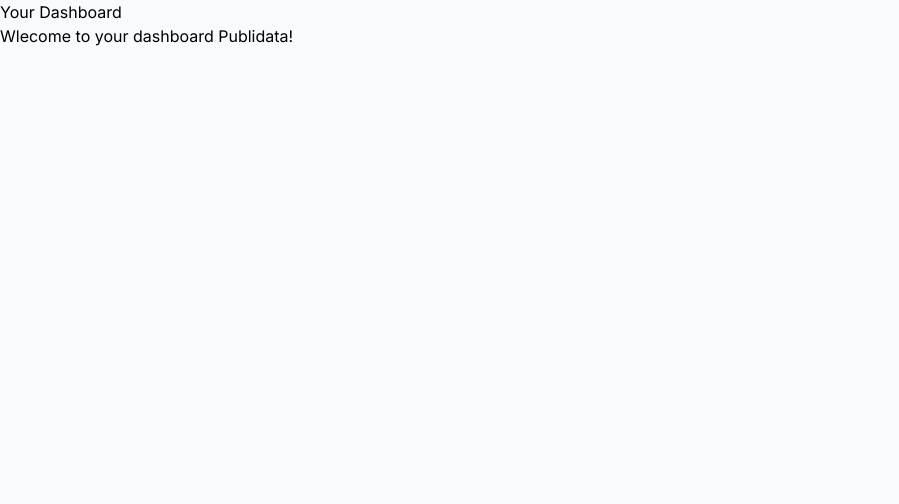
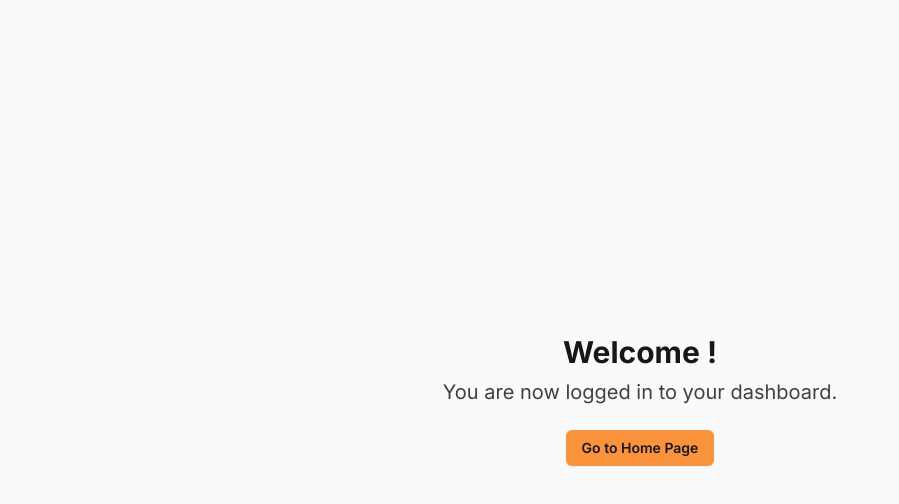
Before and after one commit to remilavigne/JamLab, a Next.js app: page /admin in a window 1280 px wide. Shown: the top 504 px of the page, without its empty margins (0-899 px from the left). Built offline with nearby package versions, Linux system fonts and the light colour scheme; no server answers; sample sign-in values are in the browser's storage.

Commit message:
Dashboard page modified with more content and redirection button to homepage

```diff
--- a/app/(dashboard)/admin/page.tsx
+++ b/app/(dashboard)/admin/page.tsx
@@ -1,10 +1,43 @@
-import React from 'react'
+'use client';
 
-export default function DashboardExemple() {
+import { useSession } from 'next-auth/react';
+import { useRouter } from 'next/navigation';
+
+export default function AdminDashboard() {
+  const { data: session, status } = useSession();
+  const router = useRouter();
+
+  if (status === 'loading') {
+    return (
+      <div className="flex items-center justify-center min-h-screen">
+        <p>Loading...</p>
+      </div>
+    );
+  }
+
+  if (!session) {
+    router.push('/sign-in');
+    return null;
+  }
+
+  const handleHomeRedirect = () => {
+    router.push('/');
+  };
+
   return (
-    <div>
-      <h1>Your Dashboard</h1>
-      <p>Wlecome to your dashboard Publidata!</p>
+    <div className="flex flex-col items-center justify-center min-h-screen bg-neutral-50">
+      <h1 className="text-3xl font-bold text-neutral-900">
+        Welcome !
+      </h1>
+      <p className="mt-2 text-xl text-neutral-700">
+        You are now logged in to your dashboard.
+      </p>
+      <button
+        onClick={handleHomeRedirect}
+        className="mt-6 rounded-md bg-orange-400 px-4 py-2 text-sm font-semibold text-neutral-900 shadow-sm hover:bg-orange-300 focus-visible:outline focus-visible:outline-2 focus-visible:outline-offset-2 focus-visible:outline-orange-400"
+      >
+        Go to Home Page
+      </button>
     </div>
-  )
+  );
 }
--- a/app/layout.tsx
+++ b/app/layout.tsx
@@ -1,13 +1,12 @@
+'use client';
+
 import type { Metadata } from "next";
 import { Inter } from "next/font/google";
 import "./globals.css";
+import { SessionProvider } from 'next-auth/react';
 
 const inter = Inter({ subsets: ["latin"] });
 
-export const metadata: Metadata = {
-  title: "JamLab - band collaboration tool for musicians",
-  description: "An intuitive platform for music groups who want to streamline their workflow and maximize their creativity.",
-};
 
 export default function RootLayout({
   children,
@@ -16,7 +15,11 @@
 }>) {
   return (
     <html lang="en">
-      <body className={inter.className}>{children}</body>
+      <body className={inter.className}>
+        <SessionProvider>
+          {children}
+        </SessionProvider>
+      </body>
     </html>
   );
 }
```
